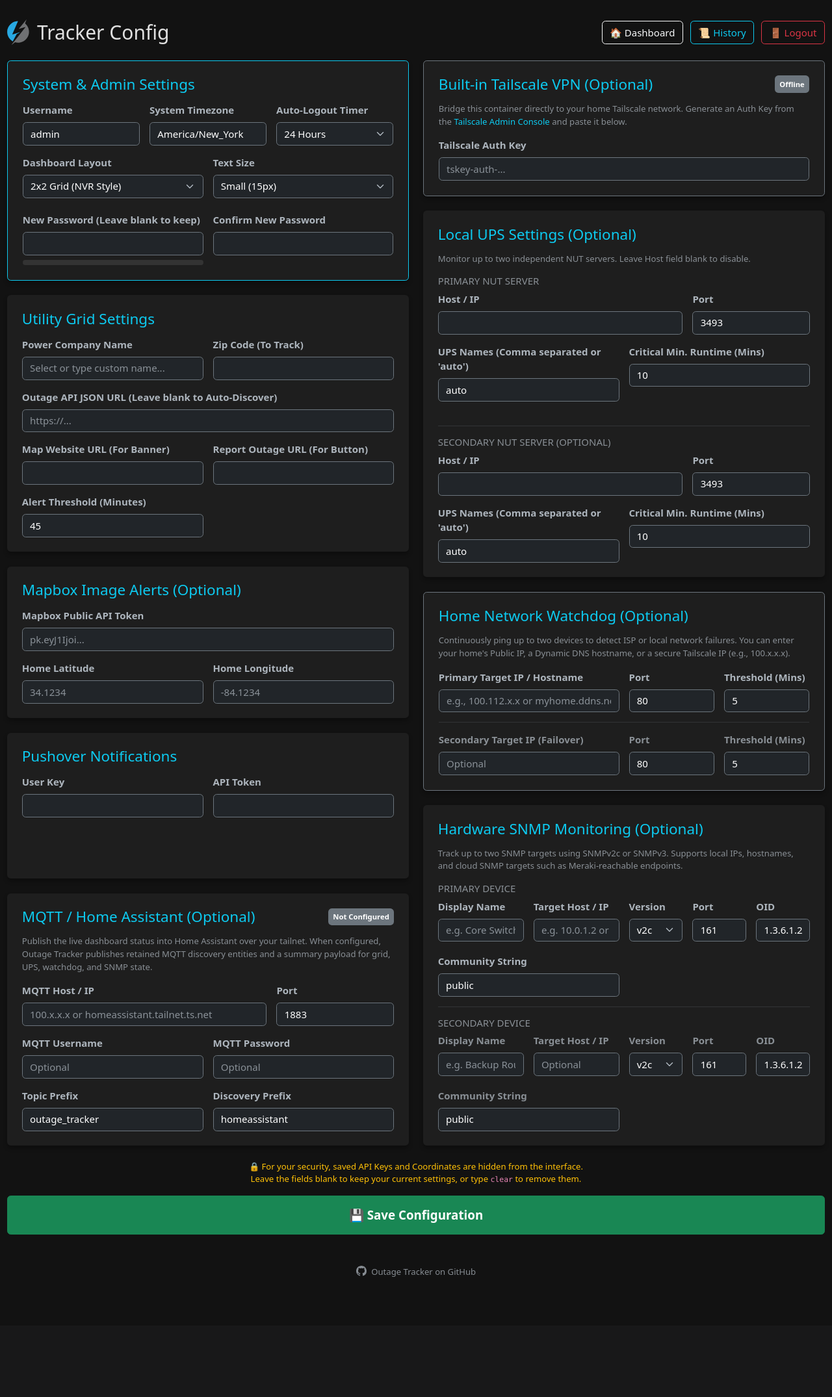
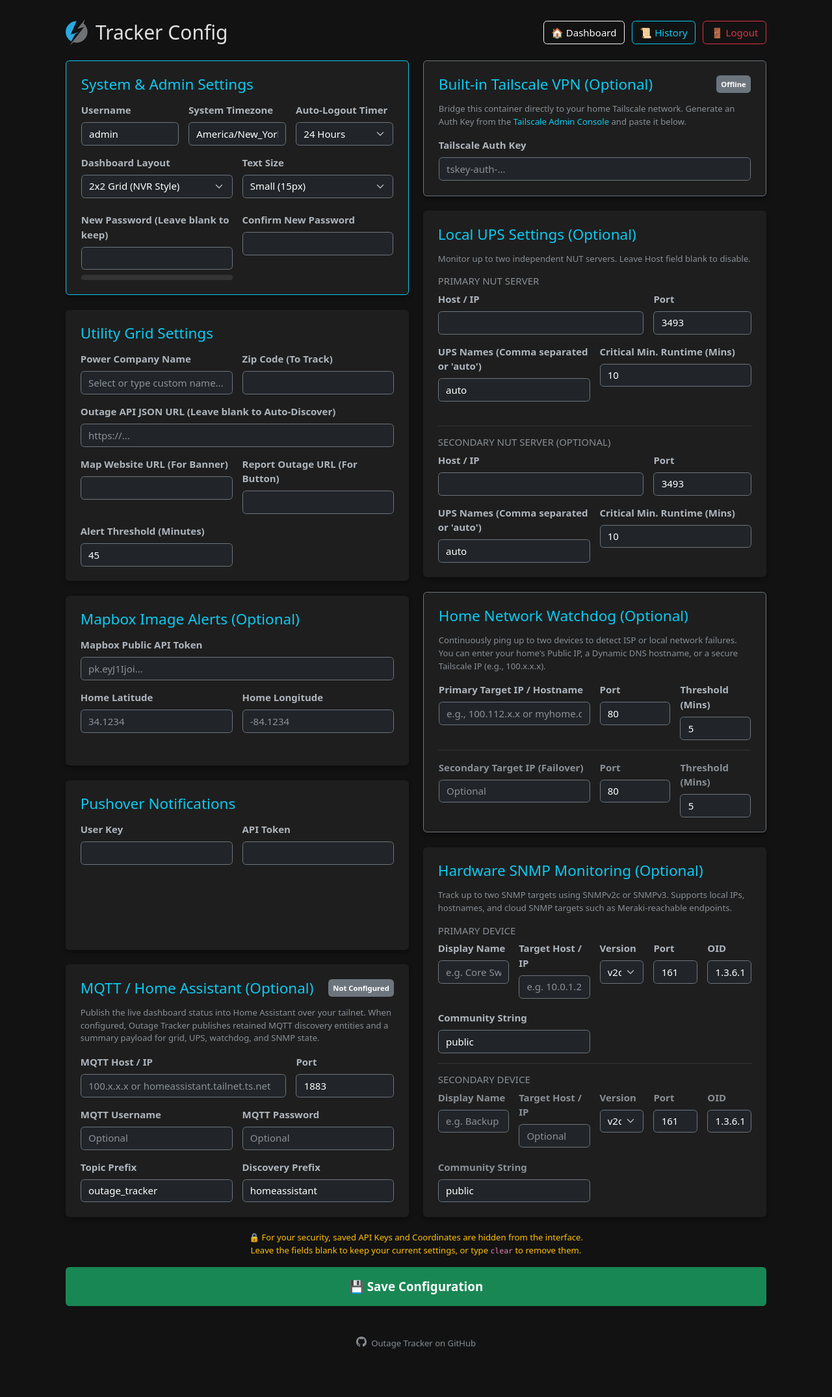
Before and after one commit to NightHawkATL/outage-tracker, a Flask app: page /config in a window 1280 px wide. Shown: the whole page at 65% size. Before the commit the page ends 1965 px from the top, so only its background shows below. Run offline with Flask 3, Linux system fonts and the light colour scheme; the visitor is signed in with stand-in values (Sample User, id 1); parts of the project's set-up code (start-up, migrations or seed data) failed here and were passed over.

Commit message:
Make config page width follow layout mode

```diff
--- a/templates/config.html
+++ b/templates/config.html
@@ -14,7 +14,13 @@
     </style>
 </head>
 <body>
-    <div class="container" style="max-width: 1300px;">
+    {% if config.ui_layout == '1x4' %}
+        {% set container_width = '1500px' %}
+    {% else %}
+        {% set container_width = '1100px' %}
+    {% endif %}
+
+    <div class="container" style="max-width: {{ container_width }};">
         <div class="d-flex justify-content-between align-items-center mb-4">
             <h2 class="mb-0 d-flex align-items-center">
                 <img src="{{ url_for('static', filename='logo.svg') }}" alt="Logo" style="height: 40px; margin-right: 12px;">
```
